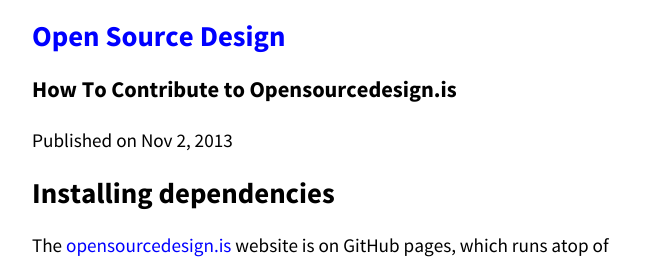
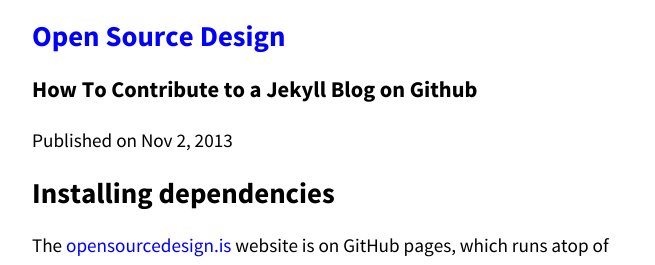
Before and after one commit to DesignOpen/designopen.github.io, a Jekyll site: the page built from blogging_about/_posts/2013-11-2-how-to-contribute.md, in a window 1280 px wide and 900 px high. Shown: the top 265 px of the window, without its empty margins (308-963 px from the left). Built offline with Jekyll 4.4.1, drawn with Linux system fonts in a browser that asks for light colours; comment, search, counter and statistics services are not loaded.

Commit message:
changed contribute title to be more general

```diff
--- a/blogging_about/_posts/2013-11-2-how-to-contribute.md
+++ b/blogging_about/_posts/2013-11-2-how-to-contribute.md
@@ -1,5 +1,5 @@
 ---
-title: "How To Contribute to Opensourcedesign.is"
+title: "How To Contribute to a Jekyll Blog on Github"
 layout: post
 category: blogging_about
 tags: ["GitHub", "collaboration"]
```
